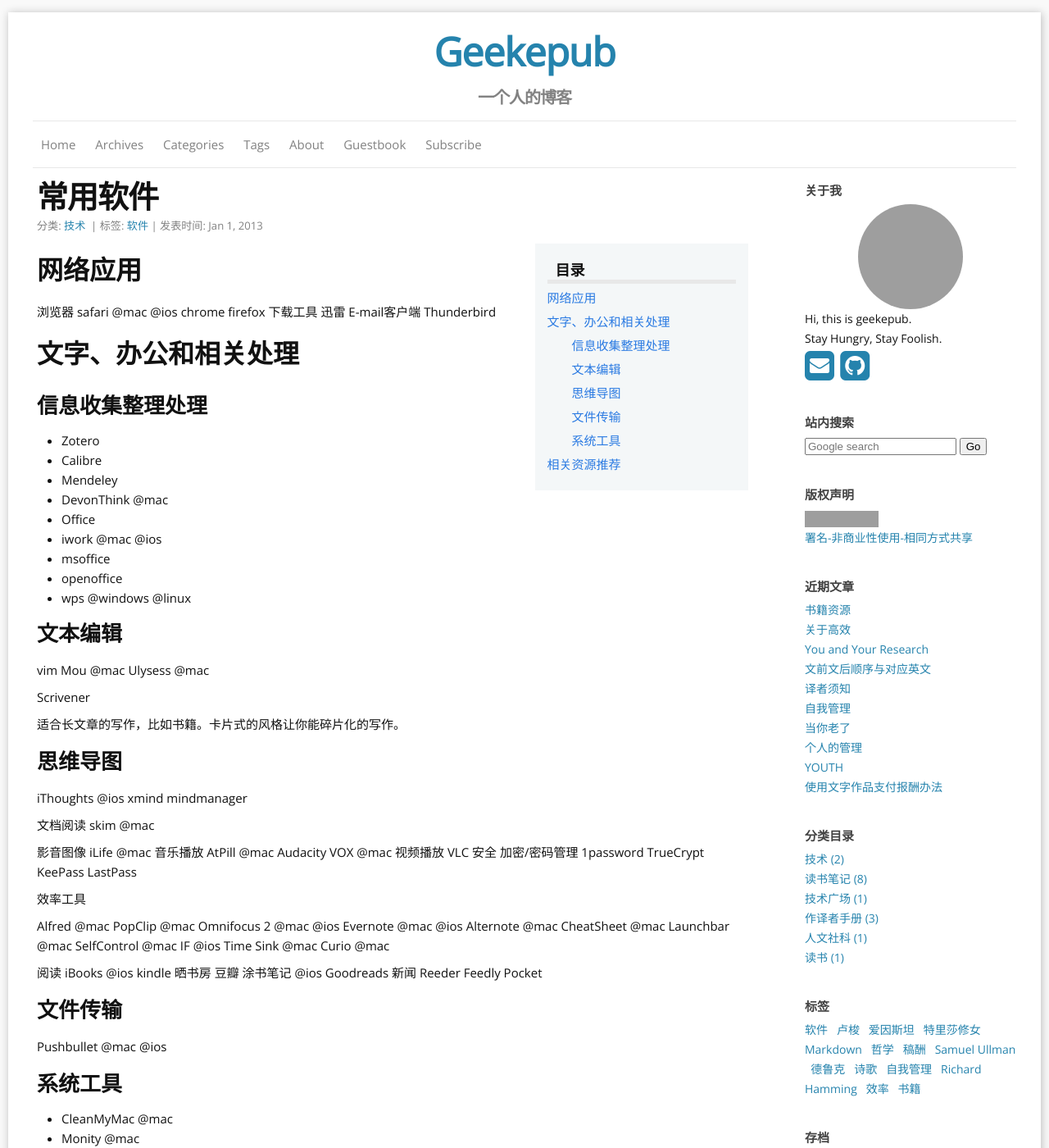
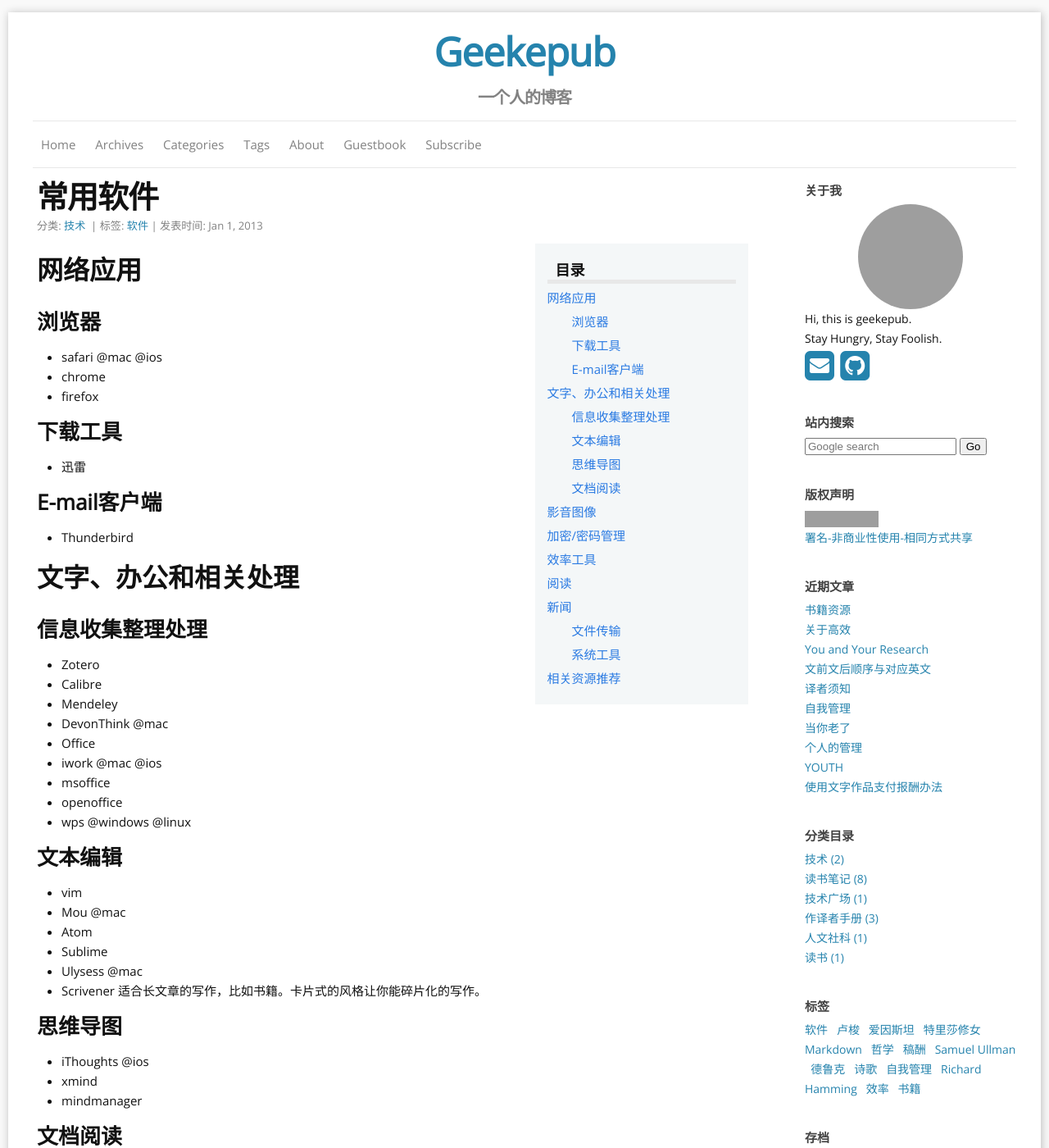
Before and after one commit to geekepub/geekepub.github.io, a Jekyll site: the page built from _posts/2013-01-01-apps.md, in a window 1280 px wide and 1400 px high. Shown: the whole window at 82% size. Built offline with Jekyll 4.4.1, drawn with Linux system fonts in a browser that asks for light colours; nearby versions of some CDN libraries; comment, search, counter and statistics services are not loaded; some of the changed text lies outside the part shown; grey boxes are pictures that could not be loaded.

Commit message:
Update 2013-01-01-apps.md

```diff
--- a/_posts/2013-01-01-apps.md
+++ b/_posts/2013-01-01-apps.md
@@ -12,14 +12,17 @@
 {:toc}
 
 ## 网络应用
-浏览器
-safari @mac @ios
-chrome
-firefox
-下载工具
-迅雷
-E-mail客户端
-Thunderbird
+
+### 浏览器
+- safari @mac @ios
+- chrome
+- firefox
+
+### 下载工具
+- 迅雷
+
+### E-mail客户端
+- Thunderbird
 
 ## 文字、办公和相关处理
 
@@ -37,67 +40,67 @@
 
 ### 文本编辑
 
-vim
-Mou @mac
-Ulysess @mac
-
-Scrivener
-
-适合长文章的写作，比如书籍。卡片式的风格让你能碎片化的写作。
+- vim
+- Mou @mac
+- Atom
+- Sublime
+- Ulysess @mac
+- Scrivener 适合长文章的写作，比如书籍。卡片式的风格让你能碎片化的写作。
 
 ### 思维导图
 
-iThoughts @ios
-xmind
-mindmanager
+- iThoughts @ios
+- xmind
+- mindmanager
 
-文档阅读
-skim @mac
+### 文档阅读
+- skim @mac
 
-影音图像
-iLife @mac
-音乐播放
-AtPill @mac
-Audacity
-VOX @mac
-视频播放
-VLC
-安全
-加密/密码管理
-1password
-TrueCrypt
-KeePass
-LastPass
+## 影音图像
+- iLife @mac
+- 音乐播放
+- AtPill @mac
+- Audacity
+- VOX @mac
+- 视频播放
+- VLC
 
-效率工具
+## 加密/密码管理
+- 1password
+- TrueCrypt
+- KeePass
+- LastPass
 
-Alfred @mac
-PopClip @mac
-Omnifocus 2 @mac @ios
-Evernote @mac @ios
-Alternote @mac
-CheatSheet @mac
-Launchbar @mac
-SelfControl @mac
-IF @ios
-Time Sink @mac
-Curio @mac
+## 效率工具
 
-阅读
-iBooks @ios
-kindle
-晒书房
-豆瓣
-涂书笔记 @ios
-Goodreads
-新闻
-Reeder
-Feedly
-Pocket
+- Alfred @mac
+- PopClip @mac
+- Omnifocus 2 @mac @ios
+- Evernote @mac @ios
+- Alternote @mac
+- CheatSheet @mac
+- Launchbar @mac
+- SelfControl @mac
+- IF @ios
+- Time Sink @mac
+- Curio @mac
+
+## 阅读
+
+- kindle
+- 晒书房
+- 豆瓣
+- 涂书笔记 @ios
+- Goodreads
+
+## 新闻
+- Reeder
+- Feedly
+- Pocket
 
 ### 文件传输
 
-Pushbullet @mac @ios
+- Pushbullet @mac @ios
 
 ### 系统工具
 
```
Also changed, not shown: other parts of _posts/2013-01-01-apps.md (+0 -6 lines).
